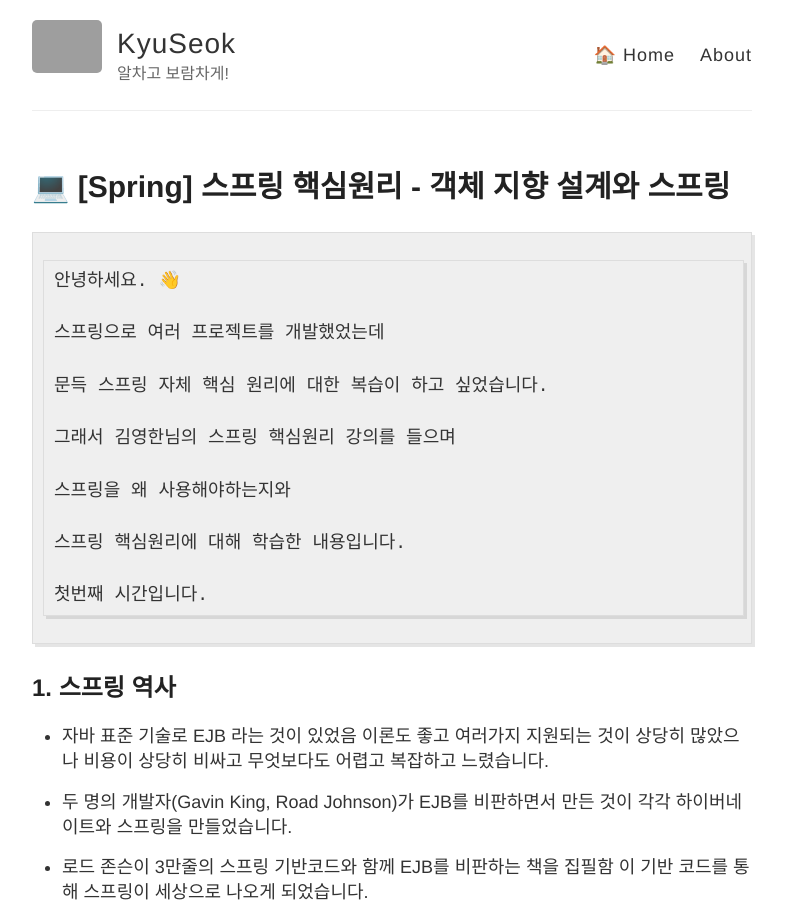
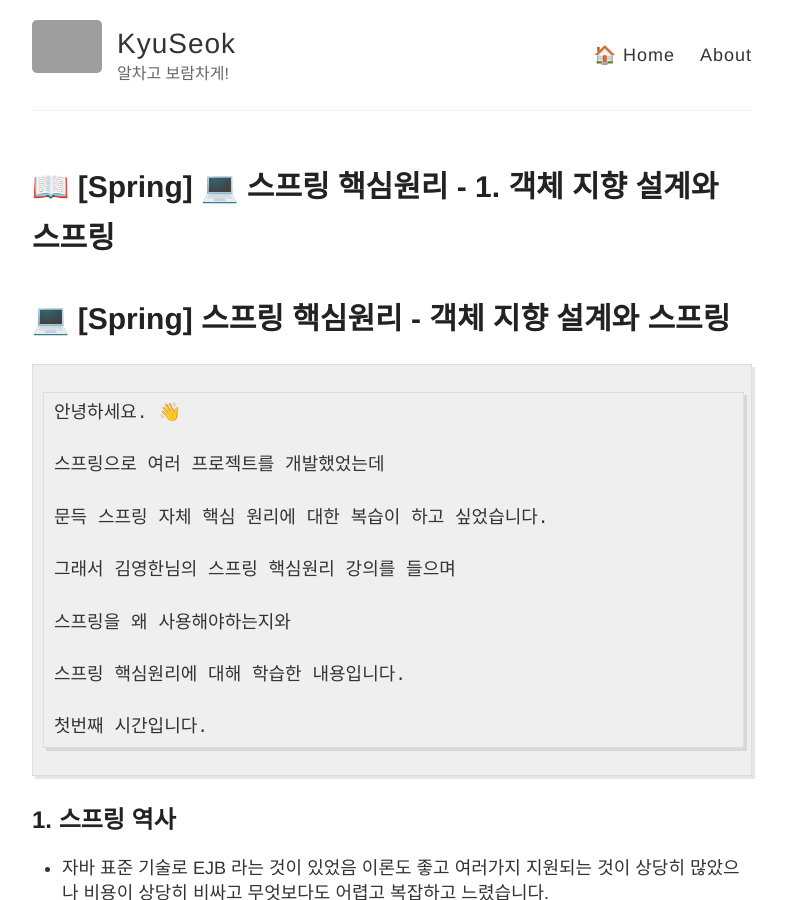
Before and after one commit to mks502/mks502.github.io, a Jekyll site: the page built from _posts/2021-4-15-spring-core-up-first.md, in a window 1280 px wide and 900 px high. Shown: the whole window, without its empty margins (248-1034 px from the left). Built offline with Jekyll 4.4.1, drawn with Linux system fonts in a browser that asks for light colours; our own code applies the rules of GitHub Pages for plain Markdown files; some of the changed text lies outside the part shown; grey boxes are pictures that could not be loaded.

```diff
--- a/_posts/2021-4-15-spring-core-up-first.md
+++ b/_posts/2021-4-15-spring-core-up-first.md
@@ -1,6 +1,6 @@
 ---
 layout: post
-title: [Spring] 💻 스프링 핵심원리 - 1. 객체 지향 설계와 스프링
+title: 📖 [Spring] 💻 스프링 핵심원리 - 1. 객체 지향 설계와 스프링
 category : Spring
 tags: [spring, spring core, core]
 ---
```
